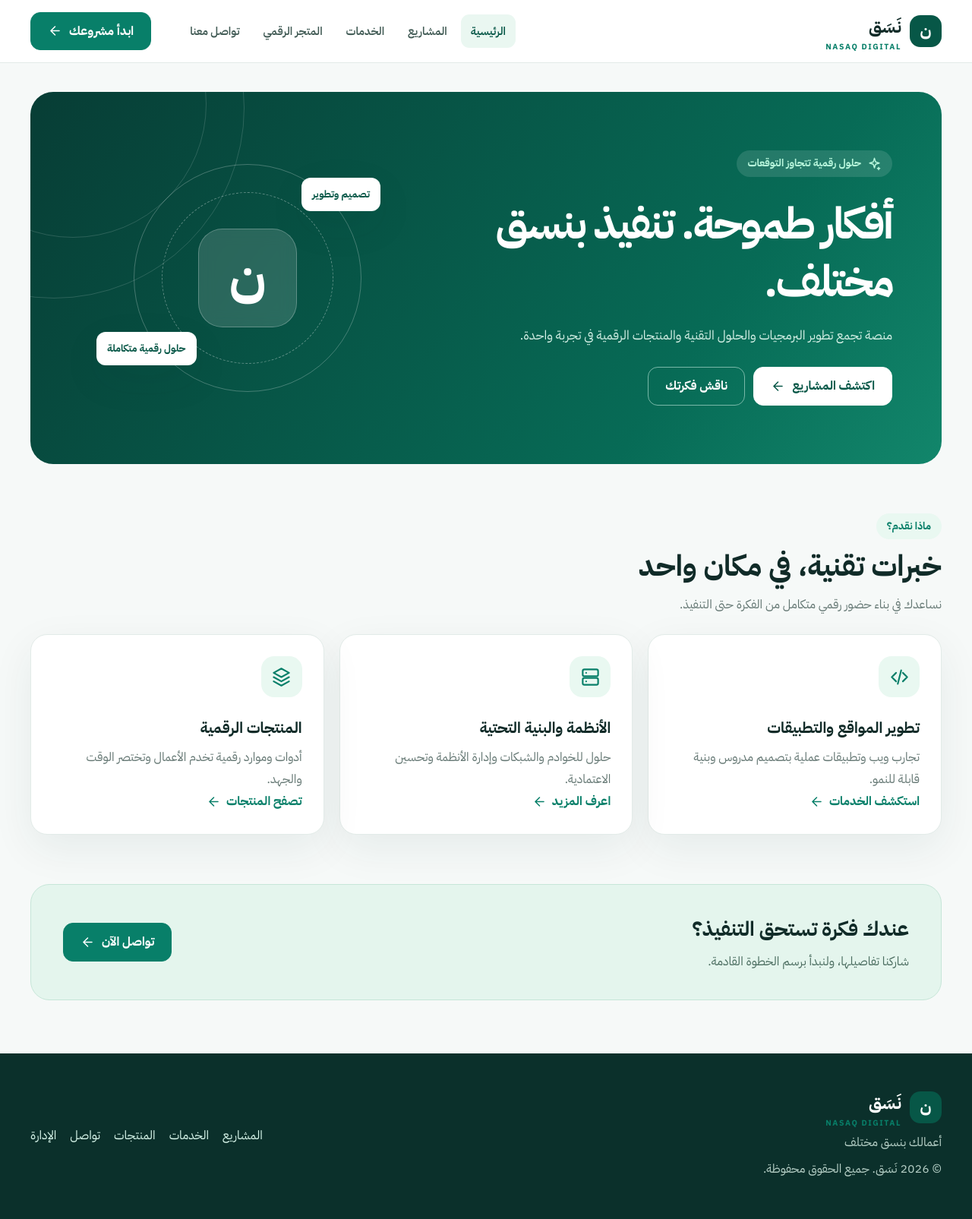
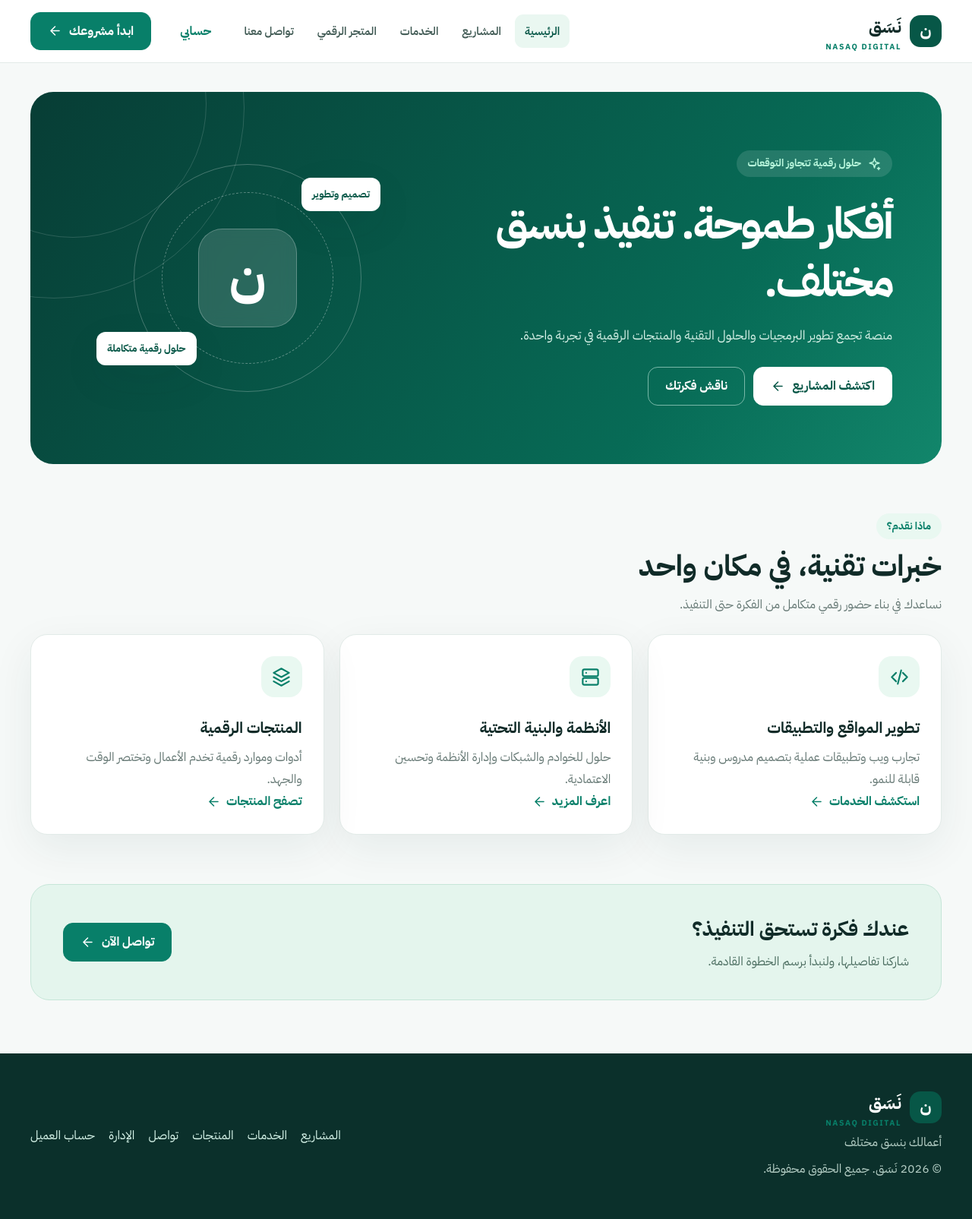
Before and after one commit to youef/apppproject, a PHP site: page /index.php in a window 1280 px wide. Shown: the whole page at 76% size. Run offline with PHP 8.4, Linux system fonts and the light colour scheme; data comes from the database, SQL or seed files in the repository.

Commit message:
Integrate customer ordering, galleries, role checks and admin workflows

```diff
--- a/index.php
+++ b/index.php
@@ -13,7 +13,7 @@ $paths=['arrow'=>'<path d="M19 12H5m7 7-7-7 7-7"/>','code'=>'<path d="m8 17-5-5
 return '<svg class="icon" viewBox="0 0 24 24" aria-hidden="true">'.($paths[$name]??$paths['layers']).'</svg>';
 }
 ?><!doctype html><html lang="ar" dir="rtl"><head><meta charset="utf-8"><meta name="viewport" content="width=device-width,initial-scale=1"><meta name="theme-color" content="#075747"><meta name="description" content="نَسَق، منصة الأعمال والحلول الرقمية: تطوير برمجيات وخدمات تقنية ومنتجات رقمية."><link rel="manifest" href="manifest.webmanifest"><link rel="preconnect" href="https://fonts.googleapis.com"><link rel="preconnect" href="https://fonts.gstatic.com" crossorigin><link href="https://fonts.googleapis.com/css2?family=IBM+Plex+Sans+Arabic:wght@400;500;600;700&display=swap" rel="stylesheet"><link rel="stylesheet" href="assets/style.css?v=2"><title><?=e($labels[$section])?> | نَسَق NASAQ</title></head><body>
-<header class="site-header"><nav class="wrap site-nav" aria-label="التنقل الرئيسي"><a class="brand" href="index.php"><span class="brand-mark">ن</span><span>نَسَق<small>NASAQ DIGITAL</small></span></a><button class="mobile-toggle" data-menu-toggle aria-label="فتح القائمة" aria-expanded="false" aria-controls="main-menu"><?=svgicon('menu')?></button><div class="nav-links" id="main-menu" data-menu><?php foreach(['home','projects','services','shop','contact'] as $key):?><a class="<?=$section===$key?'active':''?>" href="index.php?page=<?=$key?>" <?=$section===$key?'aria-current="page"':''?>><?=e($labels[$key])?></a><?php endforeach;?></div><a class="btn nav-cta" href="index.php?page=contact">ابدأ مشروعك <?=svgicon('arrow')?></a></nav></header>
+<header class="site-header"><nav class="wrap site-nav" aria-label="التنقل الرئيسي"><a class="brand" href="index.php"><span class="brand-mark">ن</span><span>نَسَق<small>NASAQ DIGITAL</small></span></a><button class="mobile-toggle" data-menu-toggle aria-label="فتح القائمة" aria-expanded="false" aria-controls="main-menu"><?=svgicon('menu')?></button><div class="nav-links" id="main-menu" data-menu><?php foreach(['home','projects','services','shop','contact'] as $key):?><a class="<?=$section===$key?'active':''?>" href="index.php?page=<?=$key?>" <?=$section===$key?'aria-current="page"':''?>><?=e($labels[$key])?></a><?php endforeach;?></div><a href="account.php" class="text-link">حسابي</a><a class="btn nav-cta" href="index.php?page=contact">ابدأ مشروعك <?=svgicon('arrow')?></a></nav></header>
 <main class="wrap">
 <?php if($section==='home'):?>
 <section class="hero"><div class="hero-content"><span class="eyebrow"><?=svgicon('spark')?> حلول رقمية تتجاوز التوقعات</span><h1><?=e($siteSettings['hero_title']??'أفكار طموحة. تنفيذ بنَسَق مختلف.')?></h1><p><?=e($siteSettings['hero_description']??'منصة تجمع تطوير البرمجيات والحلول التقنية والمنتجات الرقمية في تجربة واحدة.')?></p><div class="actions"><a class="btn light" href="index.php?page=projects">اكتشف المشاريع <?=svgicon('arrow')?></a><a class="btn outline-light" href="index.php?page=contact">ناقش فكرتك</a></div></div><div class="hero-art" aria-hidden="true"><div class="orbit"><div class="orbit-center">ن</div><span class="orbit-tag one">تصميم وتطوير</span><span class="orbit-tag two">حلول رقمية متكاملة</span></div></div></section>
@@ -26,4 +26,4 @@ return '<svg class="icon" viewBox="0 0 24 24" aria-hidden="true">'.($paths[$name
 <section class="pagehead"><span class="eyebrow"><?=svgicon($section==='projects'?'briefcase':($section==='shop'?'shopping':'layers'))?> نَسَق الرقمية</span><h1><?=e($labels[$section])?></h1><p>تعرّف على ما نقدمه من أعمال وخدمات وحلول رقمية.</p></section>
 <div class="cards"><?php foreach($items as $item):?><article class="card"><div class="card-cover"><?php if(!empty($item['image_url'])):?><img loading="lazy" src="<?=e($item['image_url'])?>" alt="<?=e($item['title'])?>"><?php else:?><?=svgicon($section==='projects'?'briefcase':($section==='shop'?'shopping':'layers'))?><?php endif;?></div><div class="cardbody"><span class="eyebrow"><?=e($labels[$section])?></span><h2><?=e($item['title'])?></h2><p><?=nl2br(e($item['description']))?></p><?php if($item['price']!==null):?><strong class="price"><?=e(number_format((float)$item['price'],2))?> ر.س</strong><?php endif;?><div class="actions"><?php if(!empty($item['external_url'])):?><a class="btn secondary" rel="noopener noreferrer" target="_blank" href="<?=e($item['external_url'])?>">التفاصيل <?=svgicon('arrow')?></a><?php endif;?><a class="btn" href="item.php?id=<?=(int)$item['id']?>">عرض التفاصيل <?=svgicon('arrow')?></a></div></div></article><?php endforeach;?></div>
 <?php if(!$items):?><div class="empty"><?=svgicon('layers')?><h2>لا توجد عناصر منشورة حاليًا</h2><p class="muted">سيظهر المحتوى هنا بمجرد إضافته ونشره من لوحة الإدارة.</p><a class="btn secondary" href="index.php?page=contact">تواصل معنا</a></div><?php endif;?>
-<?php endif;?></main><footer class="site-footer"><div class="wrap footer-grid"><div><a class="brand" style="color:white" href="index.php"><span class="brand-mark">ن</span><span>نَسَق<small>NASAQ DIGITAL</small></span></a><p><?=e($siteSettings['site_tagline']??'أعمالك بنَسَق مختلف.')?></p><p>© <?=date('Y')?> نَسَق. جميع الحقوق محفوظة.</p></div><div class="footer-links"><a href="index.php?page=projects">المشاريع</a><a href="index.php?page=services">الخدمات</a><a href="index.php?page=shop">المنتجات</a><a href="index.php?page=contact">تواصل</a><a href="admin.php">الإدارة</a></div></div></footer><script src="assets/app.js?v=2" defer></script></body></html>
+<?php endif;?></main><footer class="site-footer"><div class="wrap footer-grid"><div><a class="brand" style="color:white" href="index.php"><span class="brand-mark">ن</span><span>نَسَق<small>NASAQ DIGITAL</small></span></a><p><?=e($siteSettings['site_tagline']??'أعمالك بنَسَق مختلف.')?></p><p>© <?=date('Y')?> نَسَق. جميع الحقوق محفوظة.</p></div><div class="footer-links"><a href="index.php?page=projects">المشاريع</a><a href="index.php?page=services">الخدمات</a><a href="index.php?page=shop">المنتجات</a><a href="index.php?page=contact">تواصل</a><a href="admin.php">الإدارة</a><a href="account.php">حساب العميل</a></div></div></footer><script src="assets/app.js?v=2" defer></script></body></html>
```
